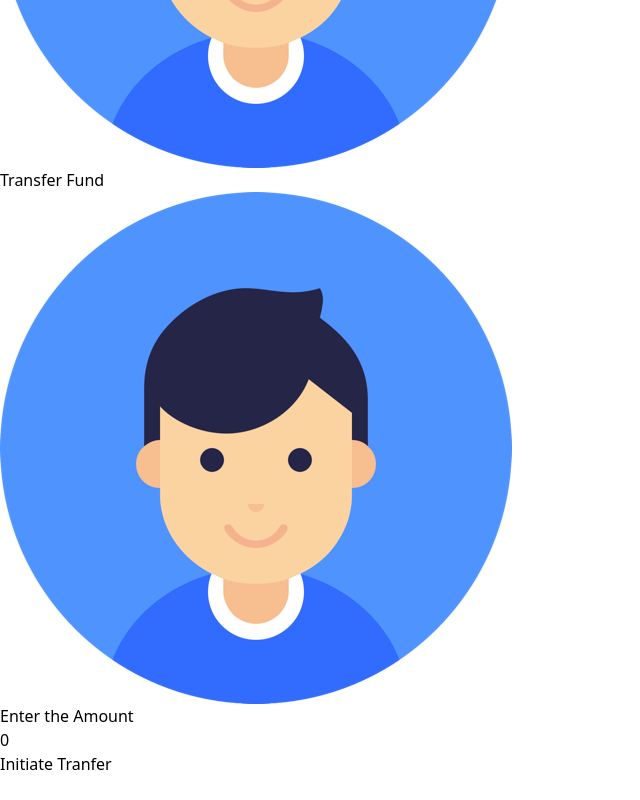
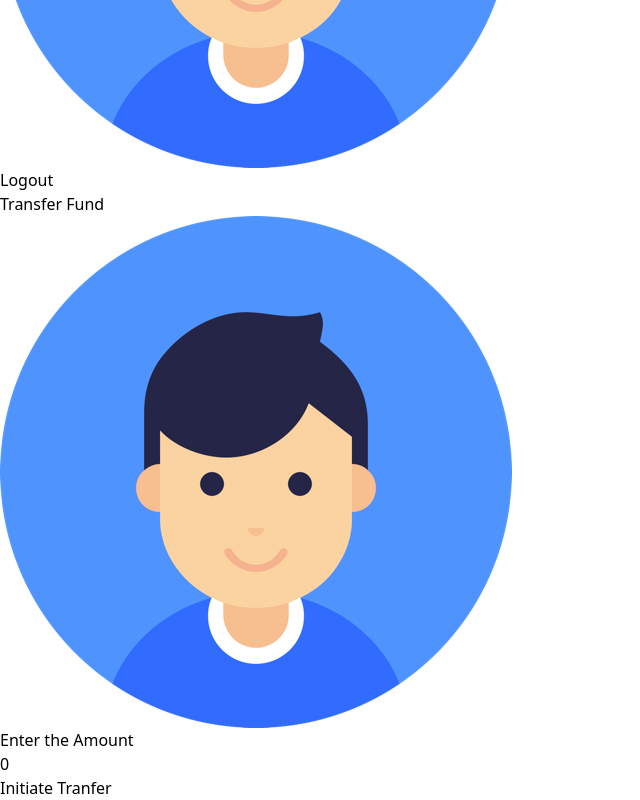
Before and after one commit to prasad-hp/Payment-Wallet, a React (Vite) app in the folder frontend/: page /transfer in a window 1280 px wide. Shown: the part 1168-1968 px from the top of the page, without its empty margins (0-640 px from the left). Before the commit the page ends 1944 px from the top, so only its background shows below. Built offline with nearby package versions, Linux system fonts and the light colour scheme; sample sign-in values are in the browser's storage.

Commit message:
Added automatic navigation accoring to the logged state and add the logout button

```diff
--- a/frontend/src/App.jsx
+++ b/frontend/src/App.jsx
@@ -24,10 +24,10 @@ function App() {
     <BrowserRouter>
       <Routes>
         <Route path="/" element={isLogged ? <Navigate to = "/dashboard" />: <Navigate to = "/login" />}/>
-        <Route path="/dashboard" element={<Dashboard />} />
-        <Route path="/login" element={<LoginPage />} />
-        <Route path="/signup" element={<SignUpPage />} />
-        <Route path="/transfer" element={<TransferPage />} />
+        <Route path="/dashboard" element={!isLogged ? <Navigate to = "/login" /> : <Dashboard />}/>
+        <Route path="/login" element={!isLogged ? <LoginPage /> : <Dashboard />}/>
+        <Route path="/signup" element={!isLogged ? <SignUpPage /> : <Dashboard />}/>
+        <Route path="/transfer" element={!isLogged ? <Navigate to = "/login" /> : <TransferPage />}/>
       </Routes>
     </BrowserRouter>
 
--- a/frontend/src/components/ContactCardTransfer.jsx
+++ b/frontend/src/components/ContactCardTransfer.jsx
@@ -2,8 +2,8 @@ import React from "react";
 
 function ContactCardTransfer({contactName, email}){
     return(
-        <div className="bg-white w-full py-10 lg:w-3/12 px-2 flex flex-col items-center p-0 rounded-xl md:w-1/3 mx-5 text-center">
-            <img src="../../Images/defaultprofilepic.png" />
+        <div className="bg-white w-full py-10 lg:w-3/12 px-2 flex flex-col items-center h-68 p-0 rounded-xl md:w-1/3 mx-5 text-center">
+            <img src="../../Images/defaultprofilepic.png" className="max-w-48" />
             <div>
                 <h1 className="text-xl font-medium">
                     {contactName}
--- a/frontend/src/components/Navbar.jsx
+++ b/frontend/src/components/Navbar.jsx
@@ -2,15 +2,20 @@ import React from "react";
 import { useNavigate } from "react-router-dom";
 
 function Navbar({firstName}){
+    const navigate = useNavigate()
 
-    const navigate = useNavigate()
+    function logOut(){
+        localStorage.removeItem("token")
+        navigate("/login")
+    }
 
     return(
         <div className="flex justify-between p-2 h-20 bg-white">
             <img src="../../Images/NavLogo.png" className="h-full hover:cursor-pointer" onClick={()=>navigate("/dashboard")}/>
             <div className="flex justify-end items-center">
                 <h2 className="m-2 p-2 font-semibold">Hello, {firstName}</h2>
-                <img src="../../Images/defaultprofilepic.png" className="h-full" />
+                <img src="../../Images/defaultprofilepic.png" className="h-full max-h-20" />
+                <button className="bg-red-500 w-20 h-8 rounded-md text-white" onClick={logOut}>Logout</button>
             </div>
         </div>
     )
```
